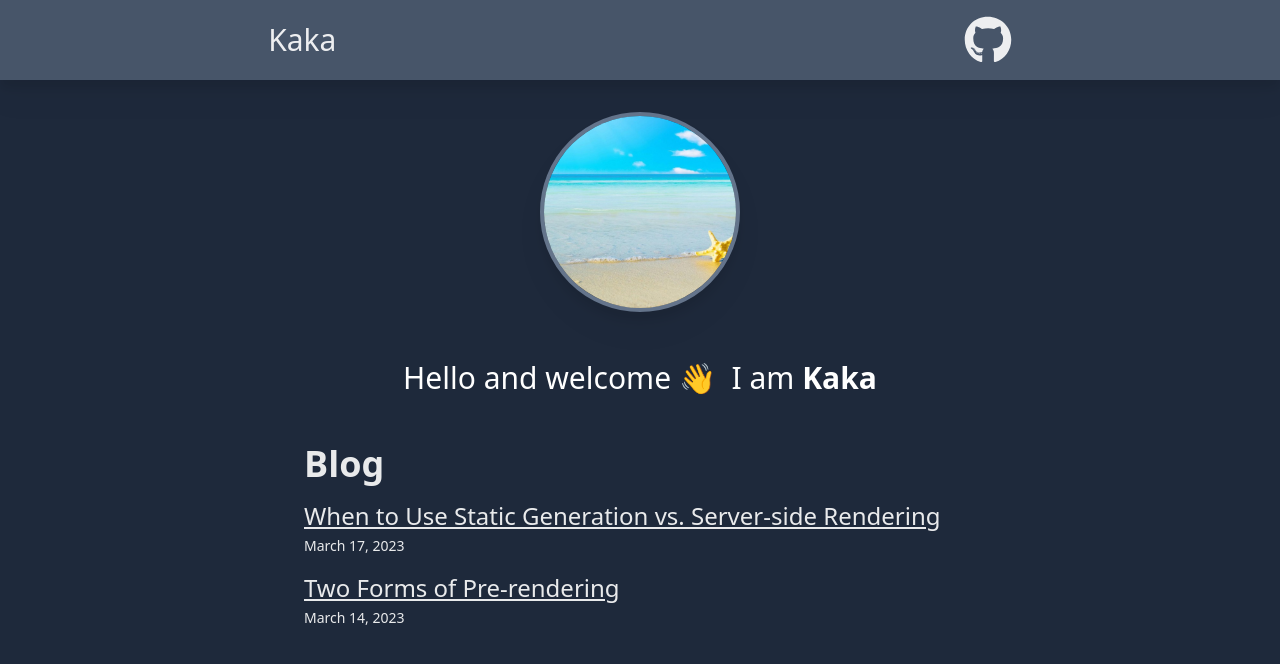
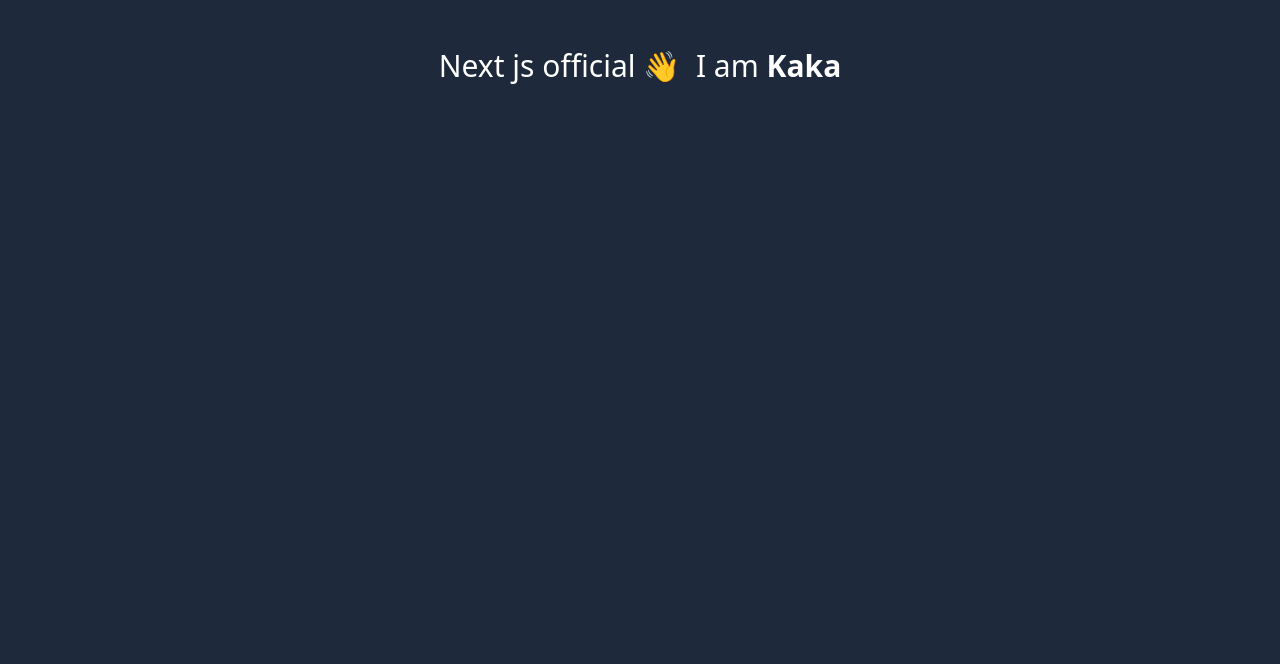
Before and after one commit to GitBulk/nodeone, a Next.js app in the folder client/: page / in a window 1280 px wide. Shown: the top 664 px of the page. Built offline with nearby package versions, Linux system fonts and the light colour scheme.

Commit message:
[r] init Next official

```diff
--- a/client/app/components/ListItem.js
+++ /dev/null
@@ -1,15 +0,0 @@
-import Link from 'next/link'
-import getFormattedDate from '@/lib/getFormattedDate'
-
-export default function ListItem({ post }) {
-  const { id, title, date } = post
-  const formattedDate = getFormattedDate(date)
-
-  return (
-    <li className='mt-4 text-2xl dark:text-white/90'>
-      <Link className='underline hover:text-black/70 dark:hover:text-white' href={`/posts/${id}`}>{title}</Link>
-      <br />
-      <p className='text-sm mt-1'>{formattedDate}</p>
-    </li>
-  )
-}
--- a/client/app/components/Navbar.js
+++ /dev/null
@@ -1,19 +0,0 @@
-import Link from 'next/link'
-import { FaGithub } from 'react-icons/fa'
-
-export default function Navbar() {
-  return (
-    <nav className='bg-slate-600 p-4 sticky top-0 drop-shadow-xl z-10'>
-      <div className='prose prose-xl mx-auto flex justify-between flex-col sm:flex-row'>
-        <h1 className='text-3xl font-bold text-white grid place-content-center mb-2 md:mb-0'>
-          <Link href='/' className='text-white/90 no-underline hover:text-white'>Kaka</Link>
-        </h1>
-        <div className='flex flex-row justify-center sm:justify-evenly align-middle gap-4 text-white text-4xl lg:text-5xl'>
-          <Link className='text-white/90 hover:text-white' href='https://github.com/GitBulk'>
-            <FaGithub />
-          </Link>
-        </div>
-      </div>
-    </nav>
-  )
-}
--- a/client/app/components/Posts.js
+++ /dev/null
@@ -1,17 +0,0 @@
-import { getSortedPostsData } from '@/lib/posts'
-import ListItem from './ListItem'
-
-export default function Posts() {
-  const posts = getSortedPostsData()
-
-  return (
-    <section className="mt-6 mx-auto max-w-2xl">
-      <h2 className="text-4xl font-bold dark:text-white/90">Blog</h2>
-      <ul className="w-full">
-        {posts.map(post => (
-          <ListItem key={post.id} post={post} />
-        ))}
-      </ul>
-    </section>
-  )
-}
--- a/client/app/components/ProfilePhoto.js
+++ /dev/null
@@ -1,16 +0,0 @@
-import Image from 'next/image'
-
-export default function ProfilePhoto() {
-    return (
-        <section className='w-full mx-auto'>
-            <Image
-                className='border-4 border-black dark:border-slate-500 drop-shadow-xl shadow-black rounded-full mx-auto mt-8'
-                src='/images/avatar.jpg'
-                width={200}
-                height={200}
-                alt='Kaka'
-                priority={true}
-            />
-        </section>
-    )
-}
--- a/client/app/layout.js
+++ b/client/app/layout.js
@@ -1,7 +1,5 @@
 import './globals.css'
 import { Inter } from 'next/font/google'
-import Navbar from './components/Navbar'
-import ProfilePhoto from './components/ProfilePhoto'
 
 const inter = Inter({ subsets: ['latin'] })
 
@@ -14,8 +12,6 @@
   return (
     <html lang="en" className="dark">
       <body className="dark:bg-slate-800">
-        <Navbar />
-        <ProfilePhoto />
         {children}
       </body>
     </html>
--- a/client/app/page.js
+++ b/client/app/page.js
@@ -1,15 +1,12 @@
-import Posts from './components/Posts'
-
 export default function Home() {
   return (
     <main className='px-6 mx-auto'>
       <p className='mt-12 mb-12 text-3xl text-center dark:text-white'>
-        Hello and welcome 👋 &nbsp;
+        Next js official 👋 &nbsp;
         <span className='whitespace-nowrap'>
           I am <span className='font-bold'>Kaka</span>
         </span>
       </p>
-      <Posts />
     </main>
   )
 }
--- a/client/app/posts/[postId]/not-found.js
+++ /dev/null
@@ -1,7 +0,0 @@
-export default function NotFound() {
-  return (
-    <main className='px-6 prose prose-xl prose-slate dark:prose-invert mx-auto'>
-      <h4 className='text-center'>The requested post does not exist.</h4>
-    </main>
-  )
-}
--- a/client/app/posts/[postId]/page.js
+++ /dev/null
@@ -1,59 +0,0 @@
-import getFormattedDate from '@/lib/getFormattedDate'
-import { getSortedPostsData, getPostData } from '@/lib/posts'
-import { notFound } from 'next/navigation'
-import Link from 'next/link'
-
-export function generateStaticParams() {
-  const posts = getSortedPostsData() //deduped!
-
-  return posts.map((post) => ({
-    postId: post.id
-  }))
-}
-
-export function generateMetadata({ params }) {
-
-  const posts = getSortedPostsData() //deduped!
-  const { postId } = params
-
-  const post = posts.find(post => post.id === postId)
-
-  if (!post) {
-    return {
-      title: 'Post Not Found'
-    }
-  }
-
-  return {
-    title: post.title,
-  }
-}
-
-export default async function Post({ params }) {
-
-  const posts = getSortedPostsData() //deduped!
-  const { postId } = params
-
-  if (!posts.find(post => post.id === postId)) {
-    return notFound()
-  }
-
-  const { title, date, contentHtml } = await getPostData(postId)
-
-  const pubDate = getFormattedDate(date)
-
-  return (
-    <main className='px-6 prose prose-xl prose-slate dark:prose-invert mx-auto'>
-      <h1 className='text-3xl mt-4 mb-0'>{title}</h1>
-      <p className='mt-0'>
-        {pubDate}
-      </p>
-      <article>
-        <section dangerouslySetInnerHTML={{ __html: contentHtml }} />
-        <p>
-          <Link href='/'>← Back to home</Link>
-        </p>
-      </article>
-    </main>
-  )
-}
--- a/client/blogposts/pre-rendering.md
+++ /dev/null
@@ -1,11 +0,0 @@
----
-title: 'Two Forms of Pre-rendering'
-date: '2023-03-14'
----
-
-Next.js has two forms of pre-rendering: **Static Generation** and **Server-side Rendering**. The difference is in **when** it generates the HTML for a page.
-
-- **Static Generation** is the pre-rendering method that generates the HTML at **build time**. The pre-rendered HTML is then _reused_ on each request.
-- **Server-side Rendering** is the pre-rendering method that generates the HTML on **each request**.
-
-Importantly, Next.js lets you **choose** which pre-rendering form to use for each page. You can create a "hybrid" Next.js app by using Static Generation for most pages and using Server-side Rendering for others.
--- a/client/blogposts/ssg-ssr.md
+++ /dev/null
@@ -1,19 +0,0 @@
----
-title: 'When to Use Static Generation vs. Server-side Rendering'
-date: '2023-03-17'
----
-
-We recommend using **Static Generation** (with and without data) whenever possible because your page can be built once and served by CDN, which makes it much faster than having a server render the page on every request.
-
-You can use Static Generation for many types of pages, including:
-
-- Marketing pages
-- Blog posts
-- E-commerce product listings
-- Help and documentation
-
-You should ask yourself: "Can I pre-render this page **ahead** of a user's request?" If the answer is yes, then you should choose Static Generation.
-
-On the other hand, Static Generation is **not** a good idea if you cannot pre-render a page ahead of a user's request. Maybe your page shows frequently updated data, and the page content changes on every request.
-
-In that case, you can use **Server-Side Rendering**. It will be slower, but the pre-rendered page will always be up-to-date. Or you can skip pre-rendering and use client-side JavaScript to populate data.
--- a/client/lib/getFormattedDate.js
+++ /dev/null
@@ -1,3 +0,0 @@
-export default function getFormattedDate(dateString) {
-  return new Intl.DateTimeFormat('en-US', { dateStyle: 'long' }).format(new Date(dateString))
-}
--- a/client/lib/posts.js
+++ /dev/null
@@ -1,58 +0,0 @@
-import fs from 'fs'
-import path from 'path'
-import matter from 'gray-matter'
-import { remark } from 'remark'
-import html from 'remark-html'
-
-const postsDirectory = path.join(process.cwd(), 'blogposts')
-
-export function getSortedPostsData() {
-  // Get file names under /posts
-  const fileNames = fs.readdirSync(postsDirectory)
-  const allPostsData = fileNames.map(fileName => {
-    // Remove '.md' from file name to get id
-    const id = fileName.replace(/\.md$/, '')
-
-    // Read markdown file as string
-    const fullPath = path.join(postsDirectory, fileName)
-    const fileContents = fs.readFileSync(fullPath, 'utf8')
-
-    // Use gray-matter to parse the post metadata section
-    const matterResult = matter(fileContents)
-
-    const blogPost = {
-      id,
-      title: matterResult.data.title,
-      date: matterResult.data.date
-    }
-
-    // Combine the data with the id
-    return blogPost
-  })
-  // Sort posts by date
-  return allPostsData.sort((a, b) => (a.date < b.date ? 1 : -1))
-}
-
-export async function getPostData(id) {
-  const fullPath = path.join(postsDirectory, `${id}.md`)
-  const fileContents = fs.readFileSync(fullPath, 'utf8')
-
-  // Use gray-matter to parse the post metadata section
-  const matterResult = matter(fileContents)
-
-  const processedContent = await remark()
-    .use(html)
-    .process(matterResult.content)
-
-  const contentHtml = processedContent.toString()
-
-  const blogPostWithHTML = {
-    id,
-    title: matterResult.data.title,
-    date: matterResult.data.date,
-    contentHtml
-  }
-
-  // Combine the data with the id
-  return blogPostWithHTML
-}
```
Also changed, not shown: 1 other file (tests, documents, lock files or other folders).
